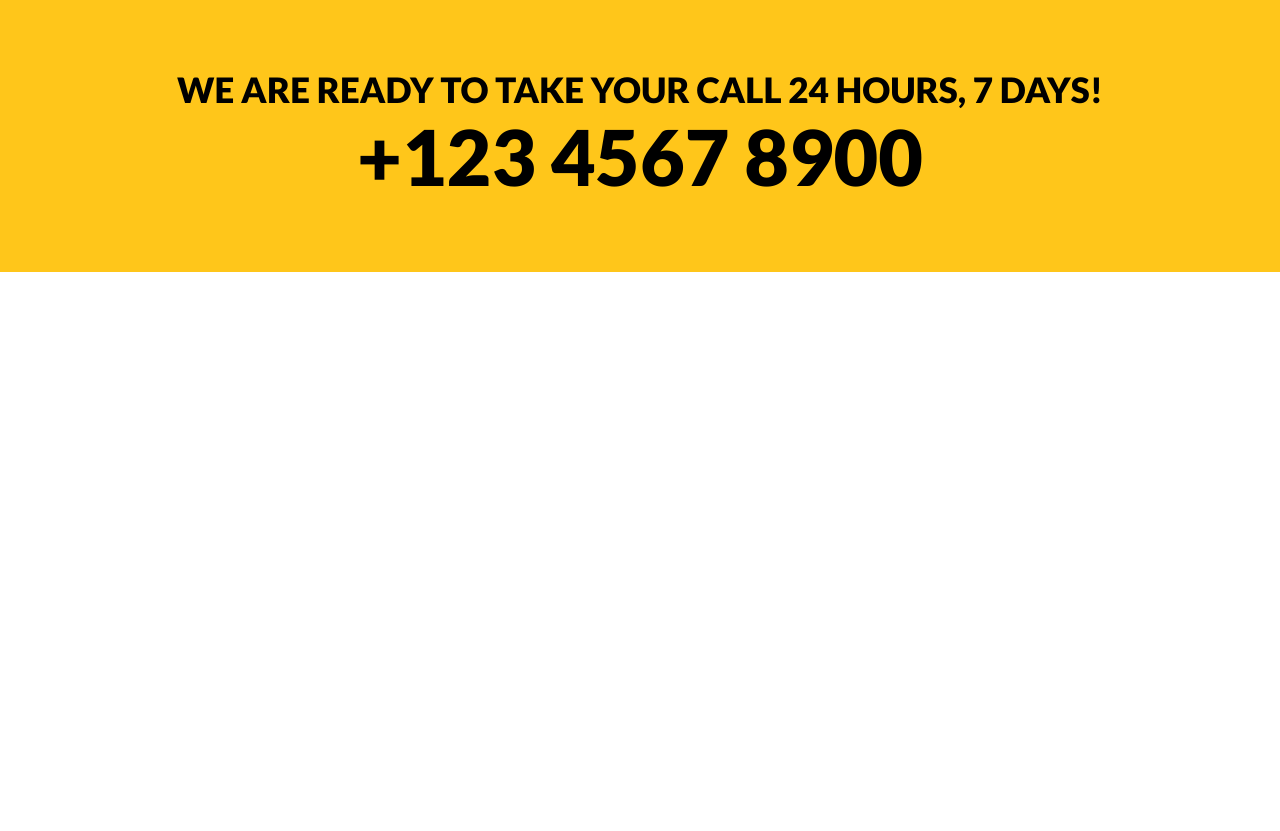
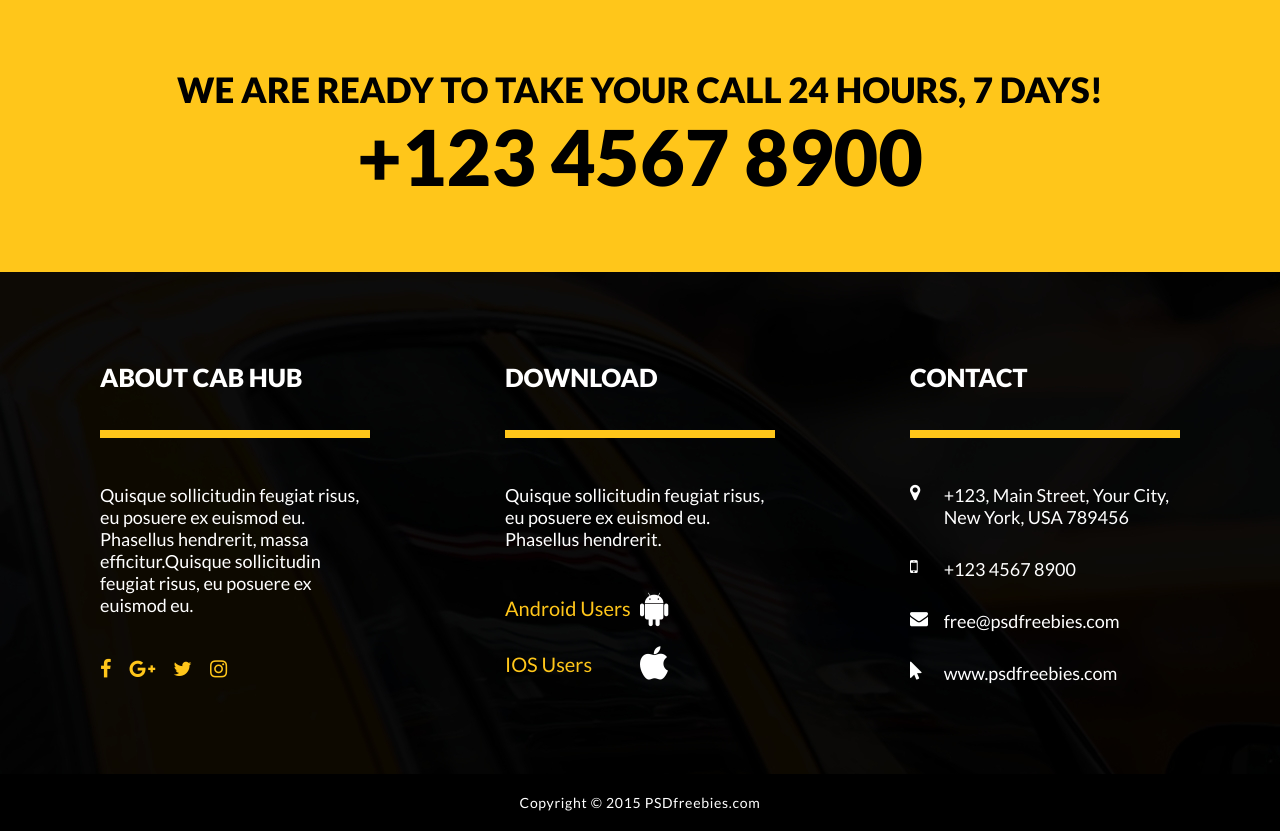
Before and after one commit to berryllium/site_taxi, a plain HTML site: page index.html in a window 1280 px wide. Shown: the part 4600-5431 px from the top of the page. Before the commit the page ends 4872 px from the top, so only its background shows below. Drawn offline with Linux system fonts and the light colour scheme.

Commit message:
сверстал футер

```diff
--- a/index.html
+++ b/index.html
@@ -5,6 +5,7 @@
   <meta charset="UTF-8">
   <meta name="viewport" content="width=device-width, initial-scale=1">
   <title>Taxi Cab</title>
+  <link rel="stylesheet" href="https://cdnjs.cloudflare.com/ajax/libs/font-awesome/4.7.0/css/font-awesome.min.css">
   <link rel="stylesheet" href="css/style.css">
 </head>
 
@@ -174,7 +175,8 @@
     </div>
     <div class="container clients__wrap">
       <div class="clients__item">
-        <div class="clients__text">Quisque sollicitudin feugiat risus, eu posuere ex euismod eu. Phasellus hendrerit, massa efficitur.Quisque sollicitudin feugiat risus.</div>
+        <div class="clients__text">Quisque sollicitudin feugiat risus, eu posuere ex euismod eu. Phasellus hendrerit,
+          massa efficitur.Quisque sollicitudin feugiat risus.</div>
         <div class="clients__info">
           <img src="img/client.png" alt="" class="clients__img">
           <div class="clients__name">John Doe</div>
@@ -182,7 +184,8 @@
         </div>
       </div>
       <div class="clients__item">
-        <div class="clients__text">Quisque sollicitudin feugiat risus, eu posuere ex euismod eu. Phasellus hendrerit, massa efficitur.Quisque sollicitudin feugiat risus.</div>
+        <div class="clients__text">Quisque sollicitudin feugiat risus, eu posuere ex euismod eu. Phasellus hendrerit,
+          massa efficitur.Quisque sollicitudin feugiat risus.</div>
         <div class="clients__info">
           <img src="img/client.png" alt="" class="clients__img">
           <div class="clients__name">John Doe</div>
@@ -195,6 +198,54 @@
     <h2 class="call24__text">We are Ready to Take Your Call 24 Hours, 7 Days!</h2>
     <p class="call24__number">+123 4567 8900</p>
   </section>
+  <footer class="footer">
+    <div class="container footer__wrap">
+      <div class="about footer__item">
+        <h3 class="footer__header">About cab Hub</h3>
+        <div class="footer__separator"></div>
+        <div class="footer__text">Quisque sollicitudin feugiat risus, eu posuere ex euismod eu. Phasellus hendrerit,
+          massa efficitur.Quisque sollicitudin feugiat risus, eu posuere ex euismod eu.</div>
+        <div class="footer__social-links">
+          <a href="#" class="footer__social-item"><i class="b-follow__item fa fa-facebook"></i></a>
+          <a href="#" class="footer__social-item"><i class="b-follow__item fa fa-google-plus"></i></a>
+          <a href="#" class="footer__social-item"><i class="b-follow__item fa fa-twitter"></i></a>
+          <a href="#" class="footer__social-item"><i class="b-follow__item fa fa-instagram"></i></a>
+        </div>
+      </div>
+      <div class="download footer__item">
+        <h3 class="footer__header">Download</h3>
+        <div class="footer__separator"></div>
+        <div class="footer__text">Quisque sollicitudin feugiat risus, eu posuere ex euismod eu. Phasellus hendrerit.
+        </div>
+        <div class="footer__app-links">
+          <a href = "#" class="footer__app-label">Android Users</a>
+          <a href = "#" class="footer__app-label">IOS Users</a>
+          <i class="b-follow__item fa fa-android footer__app-icon"></i>
+          <i class="b-follow__item fa fa-apple footer__app-icon"></i>
+        </div>
+      </div>
+      <div class="contacts footer__item">
+        <h3 class="footer__header">Contact </h3>
+        <div class="footer__separator"></div>
+        <div class="contacts__list">
+
+          <i class="b-follow__item fa fa-map-marker footer__contacts-icon"></i>
+          <p class="contacts__label">+123, Main Street, Your City,
+            New York, USA 789456</p>
+          <i class="b-follow__item fa fa-mobile footer__contacts-icon"></i>
+          <p class="contacts__label">+123 4567 8900</p>
+          <i class="b-follow__item fa fa-envelope footer__contacts-icon"></i>
+          <p class="contacts__label">free@psdfreebies.com</p>
+          <i class="b-follow__item fa fa-mouse-pointer footer__contacts-icon"></i>
+          <p class="contacts__label">www.psdfreebies.com</p>
+
+        </div>
+      </div>
+    </div>
+    <div class="footer__copy">
+      Copyright © 2015 PSDfreebies.com
+    </div>
+  </footer>
 
 </body>
 
--- a/less/style.less
+++ b/less/style.less
@@ -8,7 +8,7 @@
 }
 
 //переменные сайта
-@font : "Lato",
+@font : 'Lato',
 sans-serif;
 @fontButton : 'BebasNeue',
 serif;
@@ -99,7 +99,7 @@ section {
     grid-column-gap      : 20px;
     grid-template-columns: 2fr 4fr 6fr;
     grid-template-rows   : 1fr 1fr 6fr;
-    grid-template-areas  : "header-logo . header-nav"". . .""header-text header-text header-text";
+    grid-template-areas  : 'header-logo . header-nav''. . .''header-text header-text header-text';
 }
 
 .header-logo {
@@ -538,3 +538,98 @@ section {
         text-transform: uppercase;
     }
 }
+
+.footer {
+    background: url(../img/bg-footer.jpg);
+    color     : @colorLight;
+
+    &__wrap {
+        display        : flex;
+        justify-content: space-between;
+        padding        : 90px 100px;
+    }
+
+    &__item {
+        width: 25%;
+    }
+
+    &__header {
+        font-size     : 25px;
+        font-weight   : 900;
+        text-transform: uppercase;
+        margin-bottom : 38px
+    }
+
+    &__separator {
+        height          : 8px;
+        background-color: @colorTheme;
+        margin-bottom   : 46px;
+    }
+
+    &__text {
+        font-size    : 18px;
+        margin-bottom: 40px;
+    }
+
+    &__social-item {
+        color       : @colorTheme;
+        font-size   : 20px;
+        margin-right: 15px;
+    }
+
+    &__app-links {
+        display              : grid;
+        grid-template-columns: 3fr 1fr 2fr;
+        grid-template-areas  : 'label1 icon1 .''label2 icon2 .';
+        grid-row-gap         : 20px;
+        align-items          : center;
+    }
+
+    &__app-label {
+        cursor: pointer;
+        text-decoration: none;
+        display: block;
+        display: block;
+        color  : @colorTheme;
+        font-size            : 20px;
+
+
+        &:ndth-chil(1) {
+            grid-area: label1;
+        }
+
+        &:nth-child(2) {
+            grid-area: label2;
+        }
+    }
+
+    &__app-icon {
+        font-size: 36px;
+
+        &:first-child {
+            grid-area: icon1;
+        }
+
+        &:last-child {
+            grid-area: icon2;
+        }
+    }
+
+    &__copy {
+        background-color: @colorBlack;
+        padding         : 20px 0;
+        text-align      : center;
+        font-size       : 14px;
+        letter-spacing  : 0.7px;
+    }
+
+}
+
+    .contacts {
+        font-size: 18px;
+        &__list {
+            display: grid;
+            grid-template-columns: 1fr 10fr;
+            grid-gap: 30px 10px;
+        }
+    }
```
Also changed, not shown: css/style.css, img/bg-footer.jpg (added).
